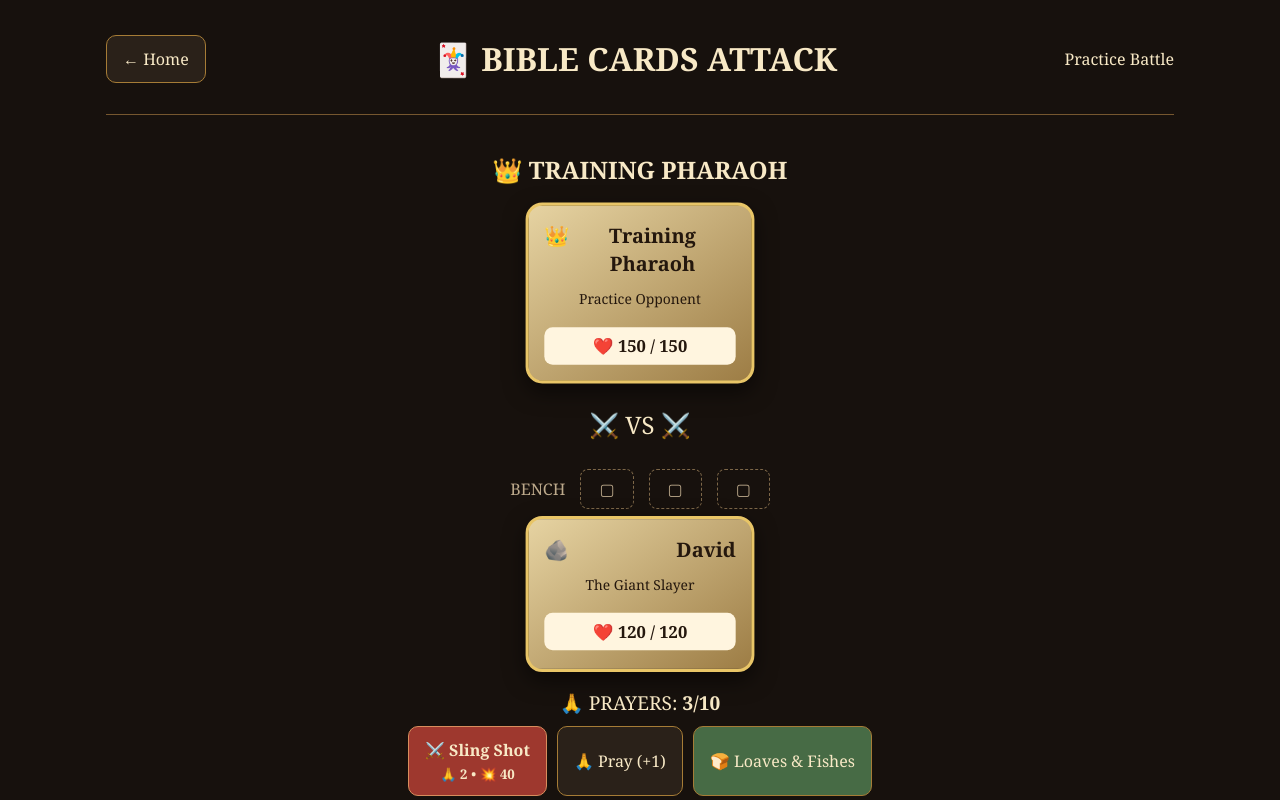
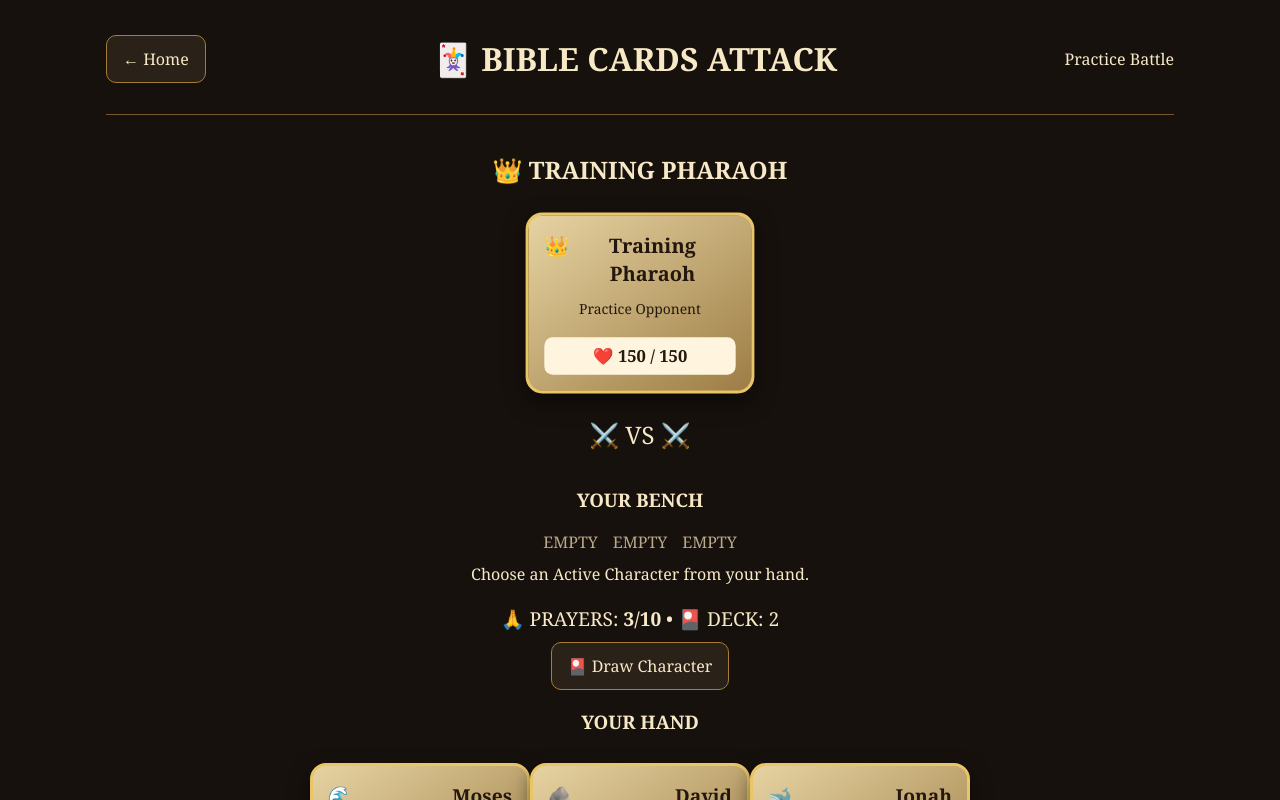
Before and after one commit to umbra-nox-de/bible-cards-attack, a React (Vite) app: page / in a window 1280 px wide. Both pictures are taken after a click on the button "⚔️ PRACTICE". Shown: the top 800 px of the page. Built offline with nearby package versions, Linux system fonts and the light colour scheme.

Commit message:
Add practice deck, hand, active and bench mechanics

```diff
--- a/src/App.jsx
+++ b/src/App.jsx
@@ -1,103 +1,103 @@
 import React, { useState } from "react";
 
-const cards = {
-  David: { name: "David", title: "The Giant Slayer", hp: 120, icon: "🪨", attack: "Sling Shot", cost: 2, damage: 40 },
-  Jonah: { name: "Jonah", title: "The Reluctant Prophet", hp: 110, icon: "🐋", attack: "Whale Encounter", cost: 2, damage: 35 },
-  Daniel: { name: "Daniel", title: "The Lion's Guest", hp: 120, icon: "🦁", attack: "Lion's Courage", cost: 2, damage: 35 },
-  Gideon: { name: "Gideon", title: "The Unexpected Army", hp: 110, icon: "🏺", attack: "Broken Jar", cost: 2, damage: 35 },
-  Moses: { name: "Moses", title: "The Sea Splitter", hp: 140, icon: "🌊", attack: "Staff Strike", cost: 2, damage: 30 },
-  Pharaoh: { name: "Training Pharaoh", title: "Practice Opponent", hp: 150, icon: "👑", attack: "Chariot Charge", cost: 2, damage: 30 }
+const characters = {
+  David:{name:"David",title:"The Giant Slayer",hp:120,icon:"🪨",attack:"Sling Shot",cost:2,damage:40},
+  Jonah:{name:"Jonah",title:"The Reluctant Prophet",hp:110,icon:"🐋",attack:"Whale Encounter",cost:2,damage:35},
+  Daniel:{name:"Daniel",title:"The Lion's Guest",hp:120,icon:"🦁",attack:"Lion's Courage",cost:2,damage:35},
+  Gideon:{name:"Gideon",title:"The Unexpected Army",hp:110,icon:"🏺",attack:"Broken Jar",cost:2,damage:35},
+  Moses:{name:"Moses",title:"The Sea Splitter",hp:140,icon:"🌊",attack:"Staff Strike",cost:2,damage:30},
+  Pharaoh:{name:"Training Pharaoh",title:"Practice Opponent",hp:150,icon:"👑",attack:"Chariot Charge",cost:2,damage:30}
 };
+const starter=["David","Jonah","Daniel","Gideon","Moses"];
 
-function Card({ card, hp, active }) {
-  return <div className={"character-card " + (active ? "active-card" : "")}>
-    <div className="card-top"><span>{card.icon}</span><strong>{card.name}</strong></div>
-    <small>{card.title}</small>
-    <div className="hp">❤️ {Math.max(0,hp)} / {card.hp}</div>
-  </div>;
+function Card({card,hp,onClick,active,selected}){
+ return <button className={"character-card "+(active?"active-card ":"")+(selected?"selected ":"")} onClick={onClick}>
+  <div className="card-top"><span>{card.icon}</span><strong>{card.name}</strong></div><small>{card.title}</small>
+  <div className="hp">❤️ {Math.max(0,hp??card.hp)} / {card.hp}</div>
+ </button>;
 }
 
-function App() {
-  const [page, setPage] = useState("home");
-  const [playerCard, setPlayerCard] = useState("David");
-  const [playerHp, setPlayerHp] = useState(cards.David.hp);
-  const [enemyHp, setEnemyHp] = useState(cards.Pharaoh.hp);
-  const [prayers, setPrayers] = useState(3);
-  const [turn, setTurn] = useState("player");
-  const [log, setLog] = useState(["Welcome to the Bible Cards Attack practice battle."]);
-  const [winner, setWinner] = useState(null);
+export default function App(){
+ const [page,setPage]=useState("home");
+ const [hand,setHand]=useState([]);
+ const [deck,setDeck]=useState([]);
+ const [active,setActive]=useState(null);
+ const [bench,setBench]=useState([]);
+ const [hp,setHp]=useState({});
+ const [enemyHp,setEnemyHp]=useState(characters.Pharaoh.hp);
+ const [prayers,setPrayers]=useState(3);
+ const [turn,setTurn]=useState("setup");
+ const [winner,setWinner]=useState(null);
+ const [log,setLog]=useState([]);
 
-  const reset = () => {
-    setPlayerCard("David"); setPlayerHp(cards.David.hp); setEnemyHp(cards.Pharaoh.hp);
-    setPrayers(3); setTurn("player"); setWinner(null);
-    setLog(["A new practice battle begins!"]);
+ const addLog=m=>setLog(p=>[m,...p].slice(0,10));
+ const start=()=>{
+   const order=[...starter].sort(()=>Math.random()-.5);
+   const drawn=order.slice(0,3);
+   const values=Object.fromEntries(starter.map(n=>[n,characters[n].hp]));
+   setDeck(order.slice(3));setHand(drawn);setActive(null);setBench([]);setHp(values);
+   setEnemyHp(characters.Pharaoh.hp);setPrayers(3);setTurn("setup");setWinner(null);
+   setLog(["Draw 3 Character cards. Choose one for your Active position."]);
+   setPage("practice");
  };
-
-  const addLog = (message) => setLog(prev => [message, ...prev].slice(0, 8));
-
-  const enemyTurn = (newPlayerHp) => {
-    if (newPlayerHp <= 0) { setWinner("Training Pharaoh"); return; }
-    setTimeout(() => {
-      const dmg = cards.Pharaoh.damage;
-      const hp = Math.max(0, newPlayerHp - dmg);
-      setPlayerHp(hp);
-      addLog("Training Pharaoh used Chariot Charge for " + dmg + " damage.");
-      if (hp <= 0) setWinner("Training Pharaoh");
-      else { setPrayers(p => Math.min(10, p + 1)); setTurn("player"); addLog("Your turn! You gained 1 Prayer."); }
-    }, 650);
+ const draw=()=>{
+   if(!deck.length){addLog("Your practice deck is empty.");return;}
+   const [next,...rest]=deck;setDeck(rest);setHand(h=>[...h,next]);addLog("You drew "+next+".");
  };
-
-  const attack = () => {
-    const card = cards[playerCard];
-    if (turn !== "player" || winner) return;
-    if (prayers < card.cost) { addLog("Not enough Prayers!"); return; }
-    const hp = Math.max(0, enemyHp - card.damage);
-    setPrayers(p => p - card.cost);
-    setEnemyHp(hp);
-    addLog(card.name + " used " + card.attack + " for " + card.damage + " damage!");
-    if (hp <= 0) { setWinner(card.name); addLog("Victory! Training Pharaoh was defeated."); return; }
+ const playCard=name=>{
+   if(!active){setActive(name);setHand(h=>h.filter(x=>x!==name));setTurn("player");addLog(name+" entered the Active position!");return;}
+   if(bench.length>=3){addLog("Your Bench is full.");return;}
+   setBench(b=>[...b,name]);setHand(h=>h.filter(x=>x!==name));addLog(name+" was placed on the Bench.");
+ };
+ const switchActive=name=>{
+   if(turn!=="player"||winner)return;
+   setBench(b=>[...b.filter(x=>x!==name),active]);setActive(name);addLog(name+" switched into the Active position.");
+ };
+ const enemyTurn=currentHp=>{
    setTurn("enemy");
-    enemyTurn(playerHp);
+   setTimeout(()=>{
+    const next=Math.max(0,currentHp-characters.Pharaoh.damage);
+    setHp(h=>({...h,[active]:next}));addLog("Training Pharaoh used Chariot Charge for 30 damage.");
+    if(next<=0){
+      if(bench.length){
+       const replacement=bench[0];setBench(b=>b.slice(1));setActive(replacement);addLog(active+" was defeated! "+replacement+" entered the battle.");
+       setPrayers(p=>Math.min(10,p+1));setTurn("player");return;
+      }
+      setWinner("Training Pharaoh");addLog("All your Characters have been defeated.");return;
+    }
+    setPrayers(p=>Math.min(10,p+1));setTurn("player");addLog("Your turn! Gain 1 Prayer.");
+   },650);
  };
-
-  const gainPrayer = () => {
-    if (turn === "player" && !winner) {
-      setPrayers(p => Math.min(10, p + 1));
-      addLog("You prayed and gained 1 Prayer.");
-    }
+ const attack=()=>{
+   if(turn!=="player"||!active||winner)return;
+   const c=characters[active];if(prayers<c.cost){addLog("Not enough Prayers!");return;}
+   const next=Math.max(0,enemyHp-c.damage);setPrayers(p=>p-c.cost);setEnemyHp(next);addLog(c.name+" used "+c.attack+" for "+c.damage+" damage!");
+   if(next<=0){setWinner("Player");addLog("Victory! Training Pharaoh was defeated.");return;}
+   enemyTurn(hp[active]);
  };
-
-  const practice = <main className="battle">
-    <header className="battle-header"><button onClick={() => setPage("home")}>← Home</button><h1>🃏 BIBLE CARDS ATTACK</h1><span>Practice Battle</span></header>
-    <section className="opponent"><h2>👑 TRAINING PHARAOH</h2><Card card={cards.Pharaoh} hp={enemyHp} active /></section>
+ const pray=()=>{if(turn==="player"&&!winner){setPrayers(p=>Math.min(10,p+1));addLog("You prayed and gained 1 Prayer.");}};
+ const heal=()=>{if(turn==="player"&&active&&!winner){setHp(h=>({...h,[active]:Math.min(characters[active].hp,h[active]+20)}));addLog("🍞 Loaves & Fishes restored 20 HP.");}};
+ const practice=<main className="battle">
+  <header className="battle-header"><button onClick={()=>setPage("home")}>← Home</button><h1>🃏 BIBLE CARDS ATTACK</h1><span>Practice Battle</span></header>
+  <section className="opponent"><h2>👑 TRAINING PHARAOH</h2><Card card={characters.Pharaoh} hp={enemyHp} active/></section>
   <section className="vs">⚔️ VS ⚔️</section>
   <section className="player">
-      <div className="bench"><div>BENCH</div><span>▢</span><span>▢</span><span>▢</span></div>
-      <Card card={cards[playerCard]} hp={playerHp} active />
-      <div className="controls">
-        <div className="resource">🙏 PRAYERS: <b>{prayers}/10</b></div>
-        <button className="attack" onClick={attack} disabled={turn !== "player" || !!winner}>
-          ⚔️ {cards[playerCard].attack}<small>🙏 {cards[playerCard].cost} • 💥 {cards[playerCard].damage}</small>
-        </button>
-        <button onClick={gainPrayer} disabled={turn !== "player" || !!winner}>🙏 Pray (+1)</button>
-        <button className="support" onClick={() => { if (turn === "player" && !winner) { setPlayerHp(h => Math.min(cards[playerCard].hp, h + 20)); addLog("🍞 Loaves & Fishes restored 20 HP."); } }}>🍞 Loaves & Fishes</button>
+   <h3>YOUR BENCH</h3><div className="bench">{[0,1,2].map(i=>bench[i]?<Card key={bench[i]} card={characters[bench[i]]} hp={hp[bench[i]]} onClick={()=>switchActive(bench[i])}/>:<div className="empty-slot" key={i}>EMPTY</div>)}</div>
+   {active?<Card card={characters[active]} hp={hp[active]} active/>:<div className="empty-active">Choose an Active Character from your hand.</div>}
+   <div className="controls"><div className="resource">🙏 PRAYERS: <b>{prayers}/10</b> • 🎴 DECK: {deck.length}</div>
+    {active&&<><button className="attack" onClick={attack} disabled={turn!=="player"||!!winner}>⚔️ {characters[active].attack}<small>🙏 {characters[active].cost} • 💥 {characters[active].damage}</small></button>
+    <button onClick={pray} disabled={turn!=="player"||!!winner}>🙏 Pray (+1)</button><button className="support" onClick={heal}>🍞 Loaves & Fishes</button></>}
+    <button onClick={draw} disabled={turn==="enemy"||!!winner}>🎴 Draw Character</button>
    </div>
+   <div className="hand"><h3>YOUR HAND</h3>{hand.length?hand.map(n=><Card key={n} card={characters[n]} hp={hp[n]} onClick={()=>playCard(n)}/>):<p>No Character cards in hand.</p>}</div>
   </section>
   <aside className="log"><h3>📜 Battle Log</h3>{log.map((x,i)=><p key={i}>{x}</p>)}</aside>
-    {winner && <div className="overlay"><div className="result"><h2>{winner === cards[playerCard].name ? "🎉 VICTORY!" : "💀 DEFEAT"}</h2><p>{winner} wins the battle.</p><button onClick={reset}>Practice Again</button></div></div>}
+  {winner&&<div className="overlay"><div className="result"><h2>{winner==="Player"?"🎉 VICTORY!":"💀 DEFEAT"}</h2><p>{winner==="Player"?"You defeated Training Pharaoh!":"Training Pharaoh wins."}</p><button onClick={start}>Practice Again</button></div></div>}
  </main>;
-
-  const collection = <main className="page"><h1>🎴 Card Collection</h1><p>Your proof-of-concept collection.</p><div className="collection-grid">{Object.values(cards).map(c=><Card key={c.name} card={c} hp={c.hp}/>)}
-  <div className="locked">🔒<br/>MYTHICAL<br/><small>GA — Locked by Code</small></div>
-  <div className="locked blue">🔒<br/>MYTHICAL<br/><small>WO — Locked by Code</small></div></div></main>;
-
-  const unlock = <main className="page"><h1>🔐 Unlock Cards</h1><p>Mythical cards will use individual secret codes.</p><input placeholder="Enter unlock code" /><button onClick={()=>alert("Code validation will be connected in a future version.")}>UNLOCK</button><div className="mythics"><div className="mythic red">🔴 GENERAL OVERSEER<br/><small>GA • 150 HP • Locked</small></div><div className="mythic blue">🔵 WEST OVERSEER<br/><small>WO • 150 HP • Locked</small></div></div></main>;
-
-  if(page==="practice") return practice;
-  if(page==="collection") return <><nav><button onClick={()=>setPage("home")}>Home</button></nav>{collection}</>;
-  if(page==="unlock") return <><nav><button onClick={()=>setPage("home")}>Home</button></nav>{unlock}</>;
-
-  return <main className="home"><div className="hero"><div className="cross">✝️</div><h1>BIBLE<br/><span>CARDS ATTACK</span></h1><p>Faith • Strategy • Chaos</p><div className="home-buttons"><button className="primary" onClick={()=>{reset();setPage("practice")}}>⚔️ PRACTICE</button><button onClick={()=>setPage("collection")}>🎴 COLLECTION</button><button onClick={()=>setPage("unlock")}>🔐 UNLOCK CARDS</button></div></div><section><h2>Proof of Concept • Version 0.1</h2><p>Battle Training Pharaoh and test the core Prayer and attack mechanics.</p></section></main>;
+ const collection=<main className="page"><h1>🎴 Card Collection</h1><p>Practice cards currently available.</p><div className="collection-grid">{starter.map(n=><Card key={n} card={characters[n]} hp={characters[n].hp}/>)}<div className="locked">🔒<br/>MYTHICAL<br/><small>GA — Locked by Code</small></div><div className="locked blue">🔒<br/>MYTHICAL<br/><small>WO — Locked by Code</small></div></div></main>;
+ const unlock=<main className="page"><h1>🔐 Unlock Cards</h1><p>Mythical cards will use individual secret codes.</p><input placeholder="Enter unlock code"/><button onClick={()=>alert("Code validation will be connected later.")}>UNLOCK</button><div className="mythics"><div className="mythic red">🔴 GENERAL OVERSEER<br/><small>GA • 150 HP • Locked</small></div><div className="mythic blue">🔵 WEST OVERSEER<br/><small>WO • 150 HP • Locked</small></div></div></main>;
+ if(page==="practice")return practice;
+ if(page==="collection")return <><nav><button onClick={()=>setPage("home")}>Home</button></nav>{collection}</>;
+ if(page==="unlock")return <><nav><button onClick={()=>setPage("home")}>Home</button></nav>{unlock}</>;
+ return <main className="home"><div className="hero"><div className="cross">✝️</div><h1>BIBLE<br/><span>CARDS ATTACK</span></h1><p>Faith • Strategy • Chaos</p><div className="home-buttons"><button className="primary" onClick={start}>⚔️ PRACTICE</button><button onClick={()=>setPage("collection")}>🎴 COLLECTION</button><button onClick={()=>setPage("unlock")}>🔐 UNLOCK CARDS</button></div></div><section><h2>Proof of Concept • Version 0.2</h2><p>Draw Characters, choose your Active card, build your Bench, and battle Training Pharaoh.</p></section></main>;
 }
-
-export default App;
```
Lines whose indentation alone changed are shown as unchanged.
